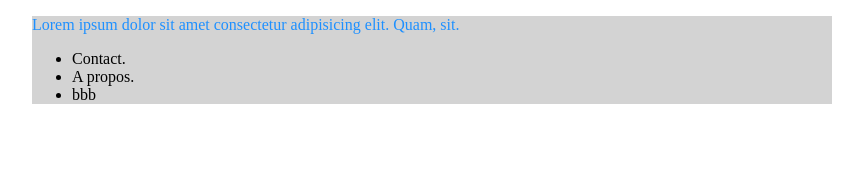
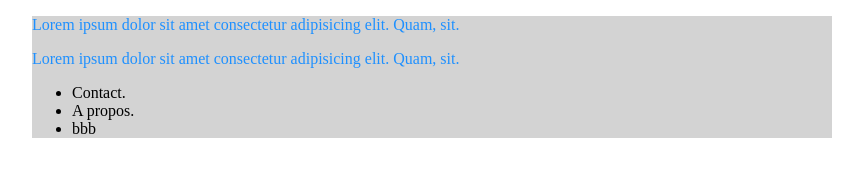
Before and after one commit to Divin-Nkombo/git-test, a plain HTML site: page index.html in a window 1280 px wide. Shown: the whole page, without its empty margins (208-1071 px from the left). Drawn offline with Linux system fonts and the light colour scheme.

Commit message:
first commit

```diff
--- a/index.html
+++ b/index.html
@@ -10,6 +10,7 @@
   <body>
     <div class="containeur">
       <p>Lorem ipsum dolor sit amet consectetur adipisicing elit. Quam, sit.</p>
+      <p>Lorem ipsum dolor sit amet consectetur adipisicing elit. Quam, sit.</p>
       <ul>
         <li>Contact.</li>
         <li>A propos.</li>
```
